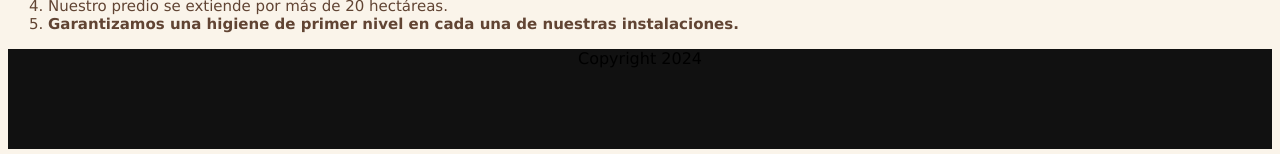
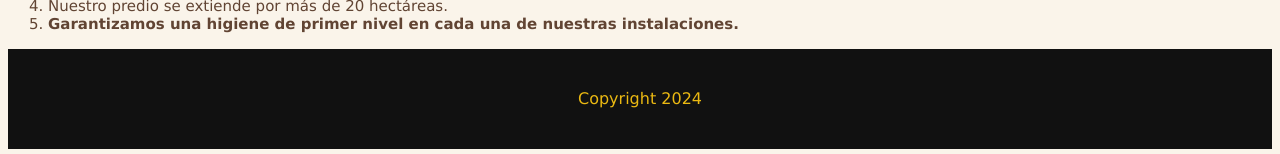
Before and after one commit to MatiCasiba/camping-la-cumbre, a website built with Vite: page index.html in a window 1280 px wide. Shown: the part 1087-1241 px from the top of the page. Built offline with nearby package versions, Linux system fonts and the light colour scheme.

Commit message:
Actualizo el footer

```diff
--- a/style.css
+++ b/style.css
@@ -42,7 +42,9 @@ a{
 footer{
   background-color: #111;
   height: 100px;
+  line-height: 100px;
   text-align: center;
+  color: #ebb912;
 }
 
 /* clases */
```
Also changed, not shown: README.md.
